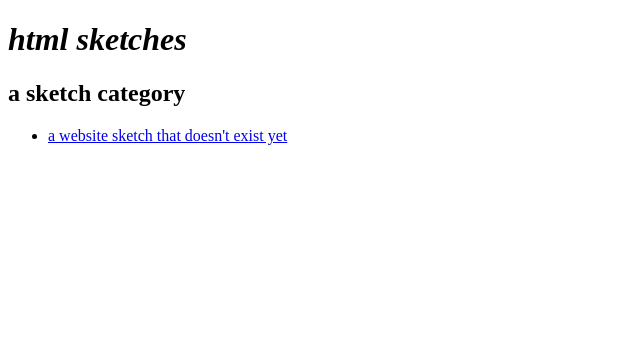
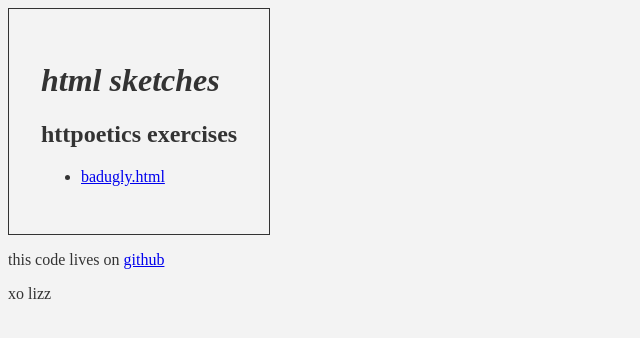
Before and after one commit to lizzthabet/meet-me-on-the-deep-net, a website: page public/index.html in a window 1280 px wide. Shown: the whole page, without its empty margins (0-640 px from the left). Drawn offline with Linux system fonts and the light colour scheme.

Commit message:
style index and add real exercise page

```diff
--- a/public/index.html
+++ b/public/index.html
@@ -6,14 +6,39 @@
     <!-- TODO: add a favicon pls -->
     <!-- <link rel="icon" href="" /> -->
     <title>a few experiments in html sketching</title>
+
+    <style>
+      body {
+        background-color: #f3f3f3;
+        color: #333333;
+      }
+
+      .main {
+        border: solid 1px #333333;
+        padding: 2rem;
+        width: fit-content;
+      }
+    </style>
   </head>
   <body>
-    <h1><em>html sketches</em></h1>
-    <section>
-      <h2>a sketch category</h2>
-      <ul>
-        <li><a href="/sketches/1.html">a website sketch that doesn't exist yet</a></li>
-      </ul>
-    </section>
+    <main class="main">
+      <h1><em>html sketches</em></h1>
+      <section>
+        <h2>httpoetics exercises</h2>
+        <p>
+          <ul>
+            <li><a href="sketches/poetics/badugly.html">badugly.html</a></li>
+          </ul>
+        </p>
+      </section>
+    </main>
+    <footer class="footer">
+      <p>
+        this code lives on <a href="https://github.com/lizzthabet/html-sketches">github</a>
+      </p>
+      <p>
+        xo lizz
+      </p>
+    </footer>
   </body>
 </html>
```
Also changed, not shown: public/sketches/poetics/badugly.html (added, +10 -0 lines).
